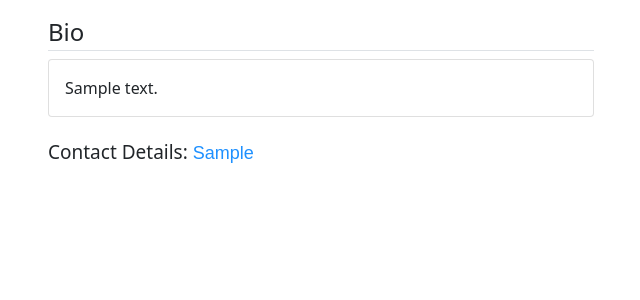
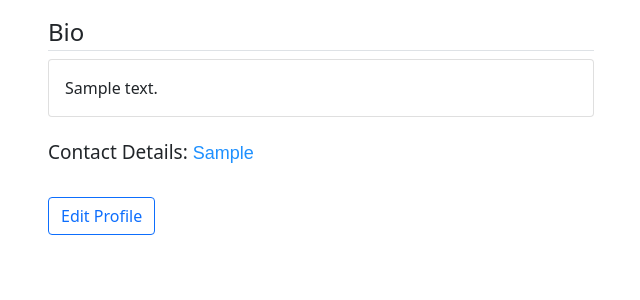
Before and after one commit to Nyawira-Wachira/ProjectReview, a Django app: page /profile/ in a window 1280 px wide. Shown: the part 305-605 px from the top of the page, without its empty margins (34-674 px from the left). Run offline with Django 4.2, Linux system fonts and the light colour scheme; a user stored in the database is signed in; tables that the repository leaves empty hold one stand-in row (values such as "Sample post"); grey boxes marked "Sample" are stand-in pictures; some web fonts are replaced.

Commit message:
Added button in the profile template to edit profile.

```diff
--- a/review/templates/profile.html
+++ b/review/templates/profile.html
@@ -29,6 +29,8 @@
         <h6 style="font-size:19px;">Contact Details: <span class="text" style="color:dodgerblue; font-family:Arial, Helvetica, sans-serif; font-size:18px;">{{user.profile.contact_info}}</span></h6>
       </div>
     </div><br>
+    <a href="{% url 'update' %}"><button type="button" class="btn btn-outline-primary">Edit Profile</button></a>
+
 </div>
 
 
```
Also changed, not shown: static/media/profile_pics/wallp8.jpeg (added).
